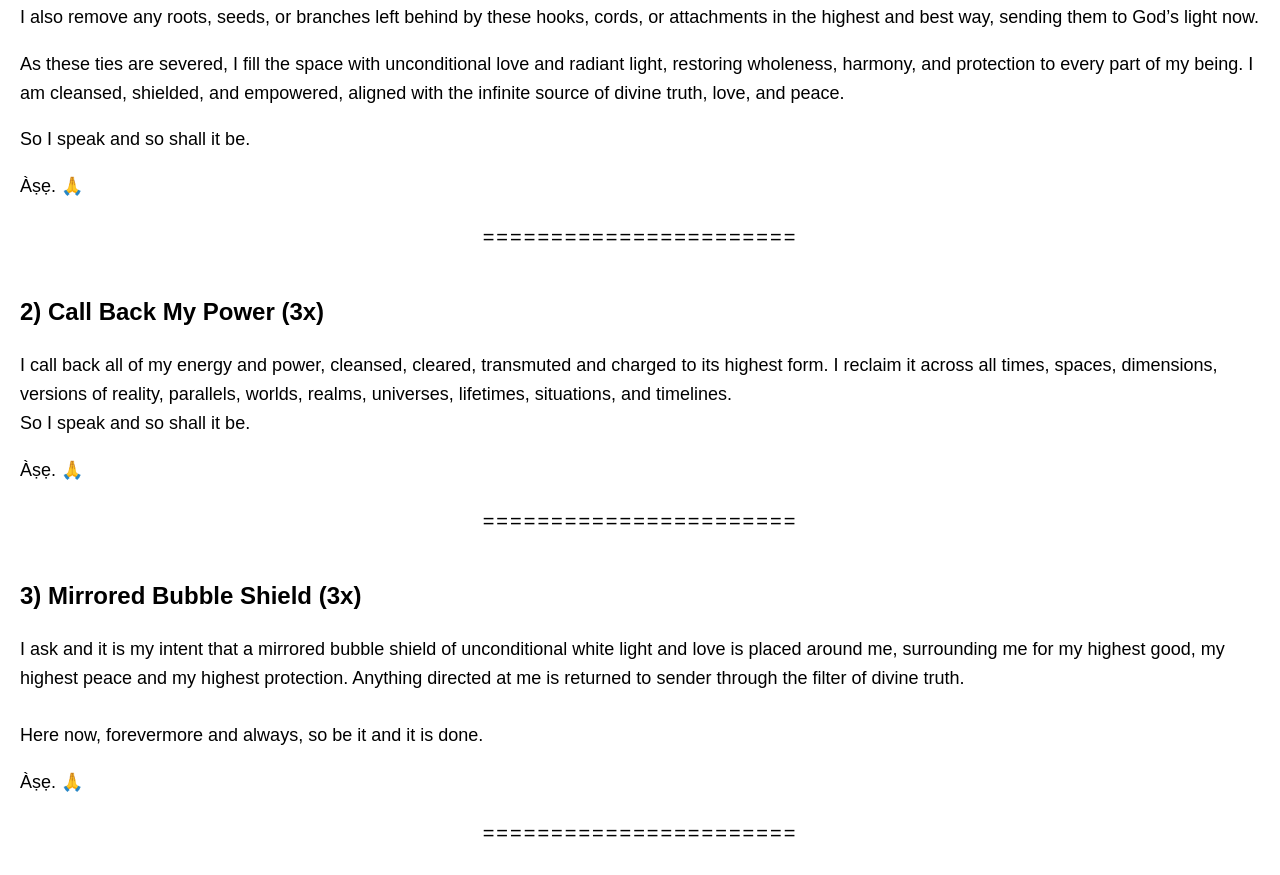
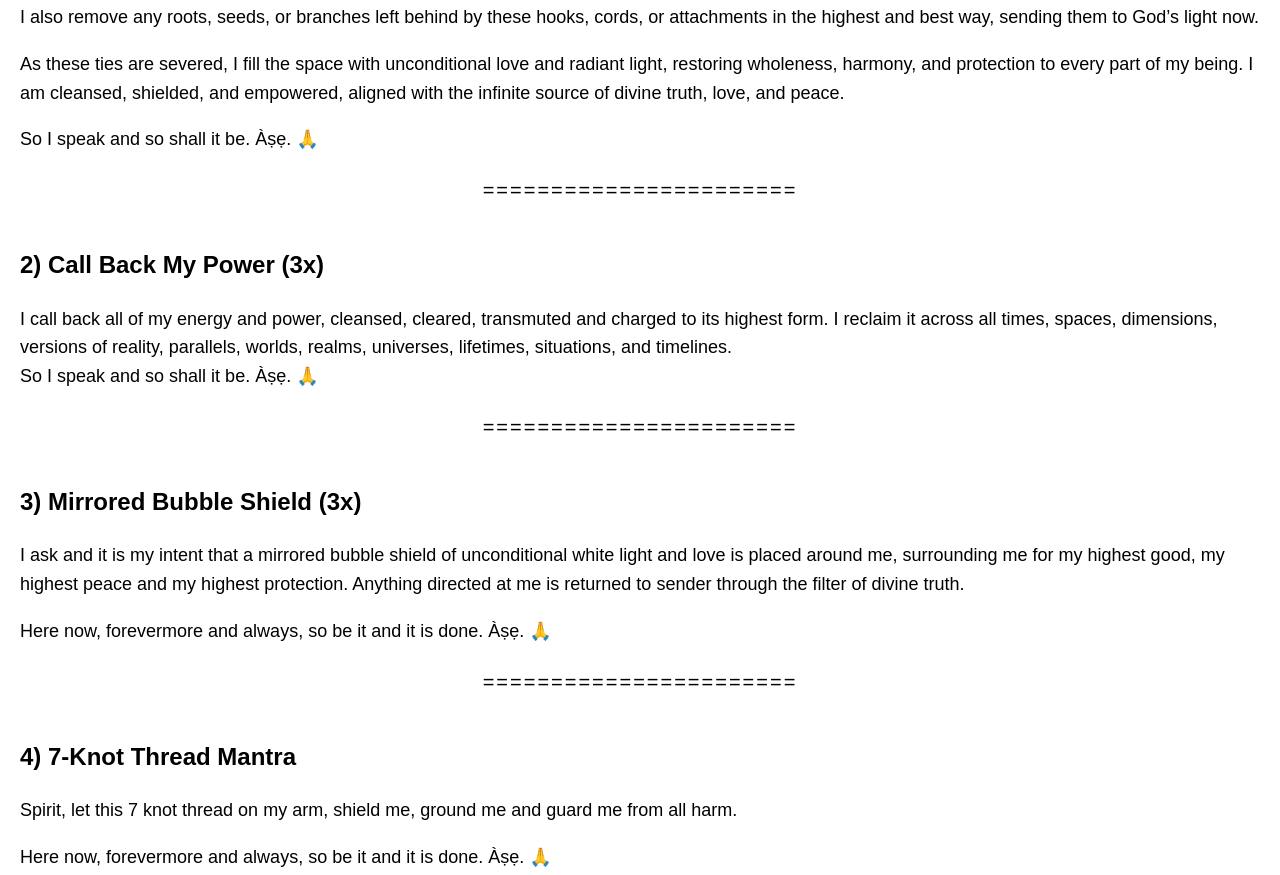
Before and after one commit to atoned44/Morning, a plain HTML site: page Annex.html in a window 1280 px wide. Shown: the part 320-1195 px from the top of the page. Drawn offline with Linux system fonts and the light colour scheme.

Commit message:
Update Annex.html
Carriage return formatting.

```diff
--- a/Annex.html
+++ b/Annex.html
@@ -56,8 +56,7 @@
       <p>
         As these ties are severed, I fill the space with unconditional love and radiant light, restoring wholeness, harmony, and protection to every part of my being. I am cleansed, shielded, and empowered, aligned with the infinite source of divine truth, love, and peace.
       </p>
-      <p>So I speak and so shall it be.</p>
-      <p>Àṣẹ. 🙏</p>
+      <p>So I speak and so shall it be. Àṣẹ. 🙏</p>
       <div class="divider">=======================</div>
     </div>
 
@@ -65,9 +64,8 @@
       <h2>2) Call Back My Power (3x)</h2>
       <p>
         I call back all of my energy and power, cleansed, cleared, transmuted and charged to its highest form. I reclaim it across all times, spaces, dimensions, versions of reality, parallels, worlds, realms, universes, lifetimes, situations, and timelines.
-        <br>So I speak and so shall it be.
+        <br>So I speak and so shall it be. Àṣẹ. 🙏
       </p>
-      <p>Àṣẹ. 🙏</p>
       <div class="divider">=======================</div>
     </div>
 
@@ -75,8 +73,8 @@
       <h2>3) Mirrored Bubble Shield (3x)</h2>
       <p>
         I ask and it is my intent that a mirrored bubble shield of unconditional white light and love is placed around me, surrounding me for my highest good, my highest peace and my highest protection.
-        Anything directed at me is returned to sender through the filter of divine truth.<br><br>Here now, forevermore and always, so be it and it is done. </p>
-      <p>Àṣẹ. 🙏</p>
+        Anything directed at me is returned to sender through the filter of divine truth.</p>
+      <p>Here now, forevermore and always, so be it and it is done. Àṣẹ. 🙏</p>
       <div class="divider">=======================</div>
     </div>
 
```
